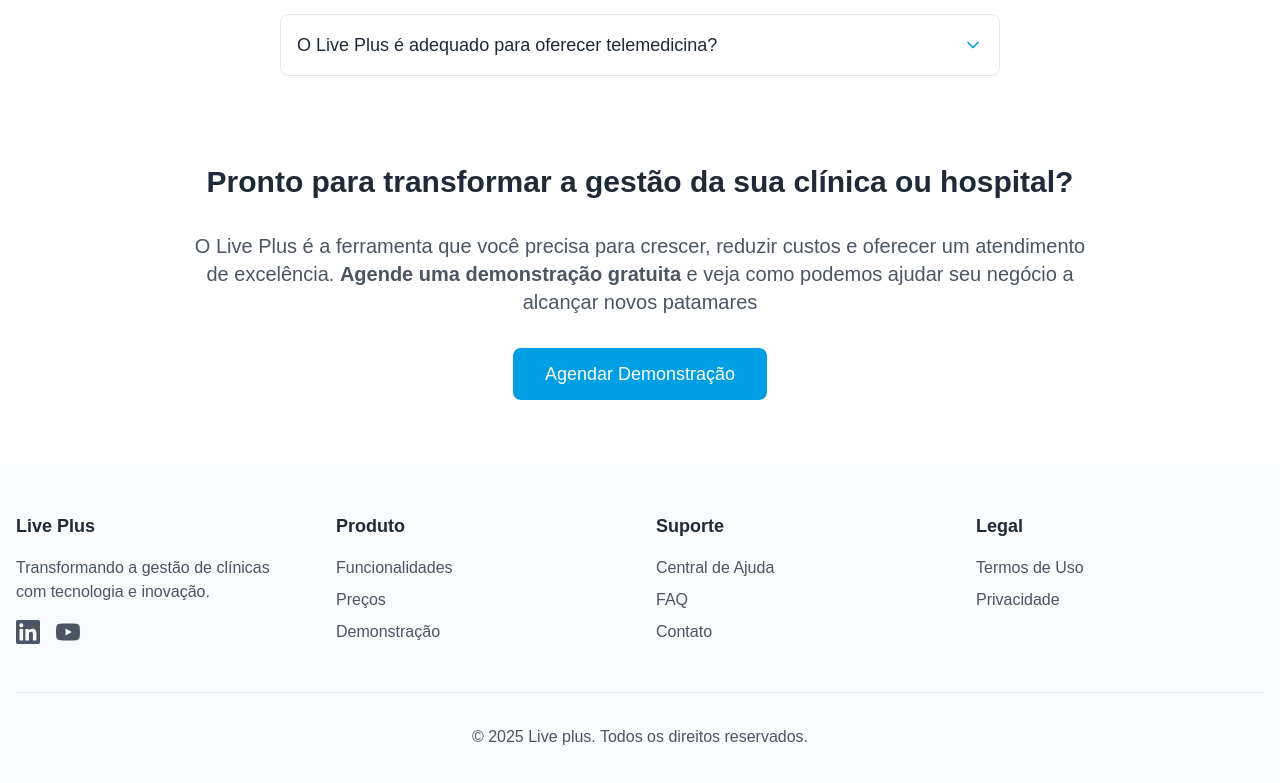
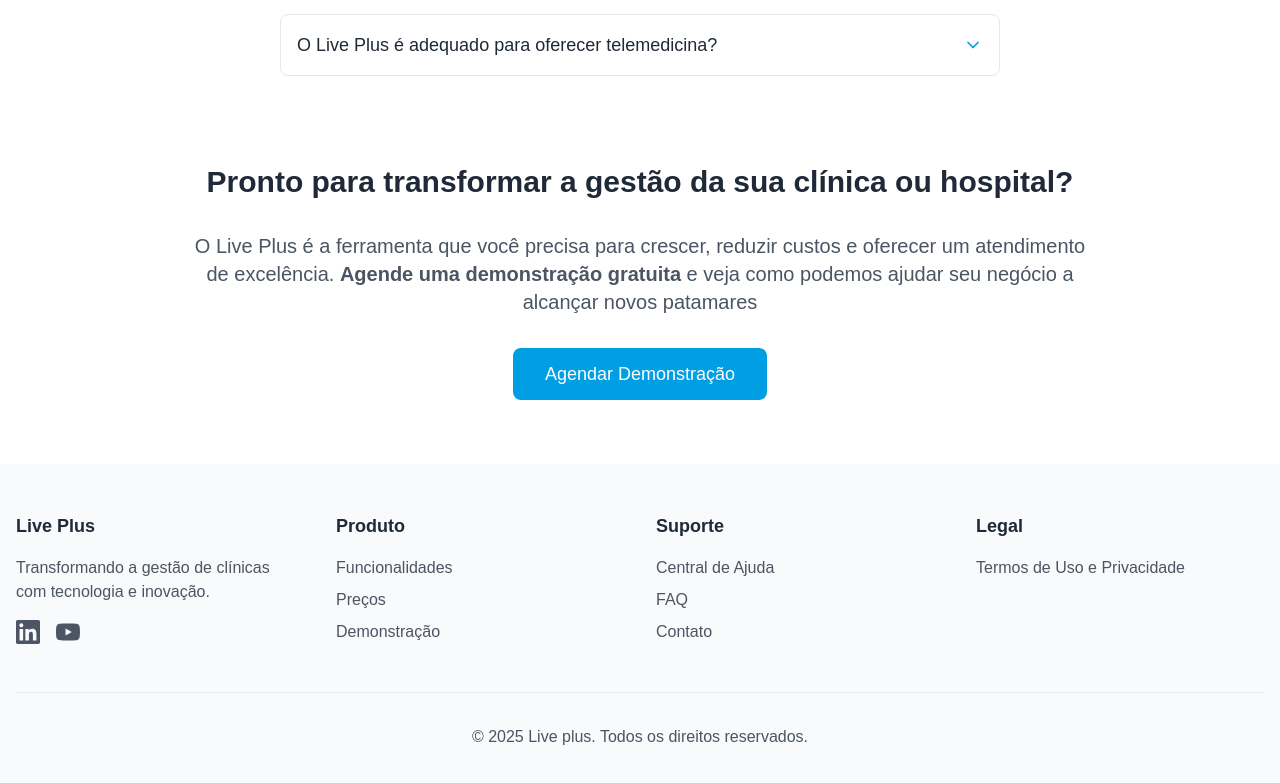
Before and after one commit to Live-plus-dev/LP-LivePlus, a Next.js app: page / in a window 1280 px wide. Shown: the part 3991-4774 px from the top of the page. Built offline with nearby package versions, Linux system fonts and the light colour scheme.

Commit message:
footer privacidade

```diff
--- a/components/footer.js
+++ b/components/footer.js
@@ -15,8 +15,7 @@
       { name: "Contato", href: "#", onClick: () => window.$crisp.push(["do", "chat:open"]) },
     ],
     legal: [
-      { name: "Termos de Uso", href: "/termos" },
-      { name: "Privacidade", href: "/termos" },
+      { name: "Termos de Uso e Privacidade", href: "/termos" },
     ],
   };
 
```
